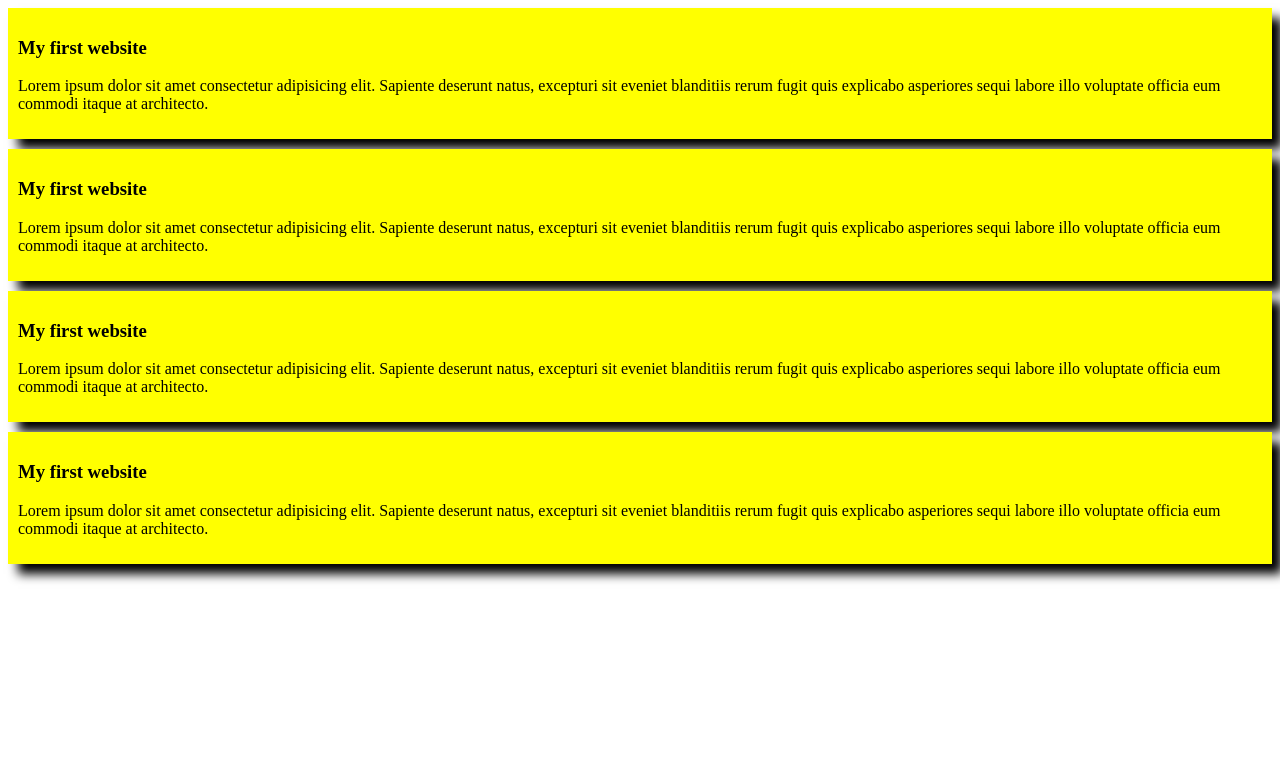
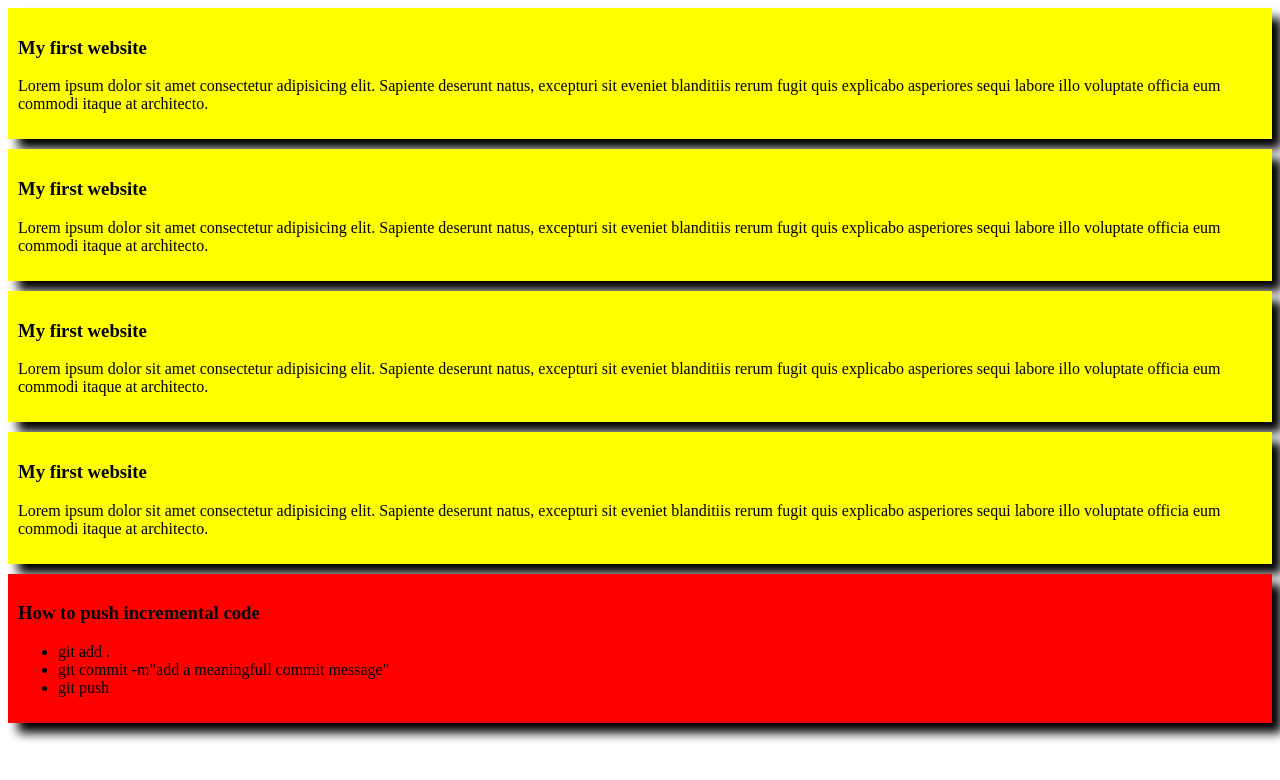
Before and after one commit to Shuvochakma420/my-simple-website, a plain HTML site: page index.html in a window 1280 px wide. Drawn offline with Linux system fonts and the light colour scheme.

Commit message:
added a list to push code

```diff
--- a/index.html
+++ b/index.html
@@ -23,5 +23,13 @@
     <h3>My first website</h3>
     <p>Lorem ipsum dolor sit amet consectetur adipisicing elit. Sapiente deserunt natus, excepturi sit eveniet blanditiis rerum fugit quis explicabo asperiores sequi labore illo voluptate officia eum commodi itaque at architecto.</p>
   </div>
+  <div id="ok">
+    <h3>How to push incremental code</h3>
+    <ul>
+      <li>git add .</li>
+      <li>git commit -m"add a meaningfull commit message"</li>
+      <li>git push</li>
+    </ul>
+  </div>
 </body>
 </html>
--- a/styles/blog.css
+++ b/styles/blog.css
@@ -4,3 +4,6 @@ div{
   margin-bottom: 10px;
   box-shadow: 10px 10px 10px;
 }
+#ok{
+  background-color: red;
+}
```
